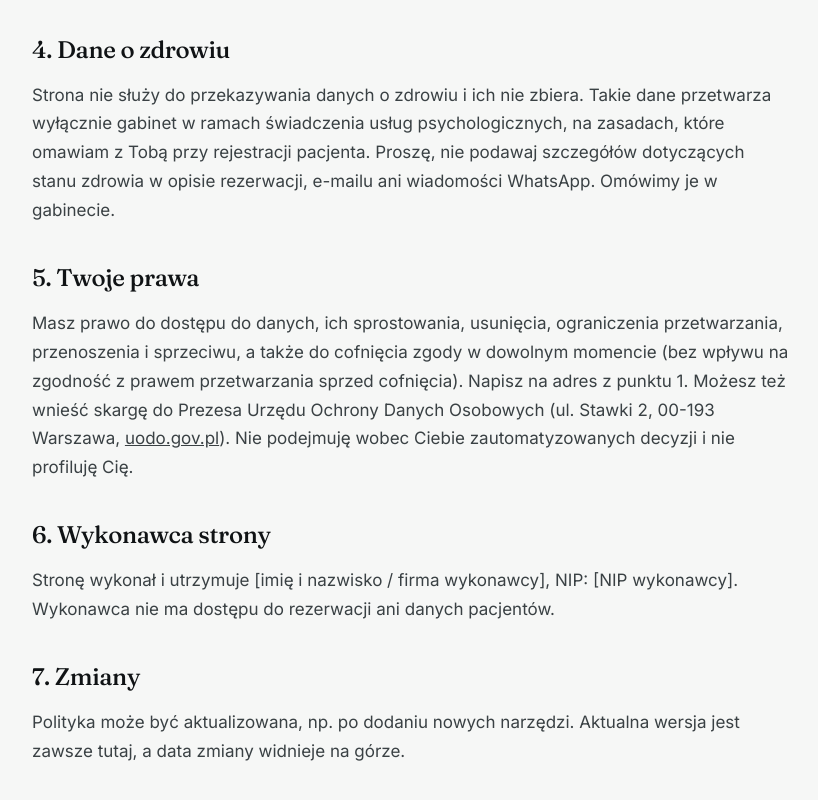
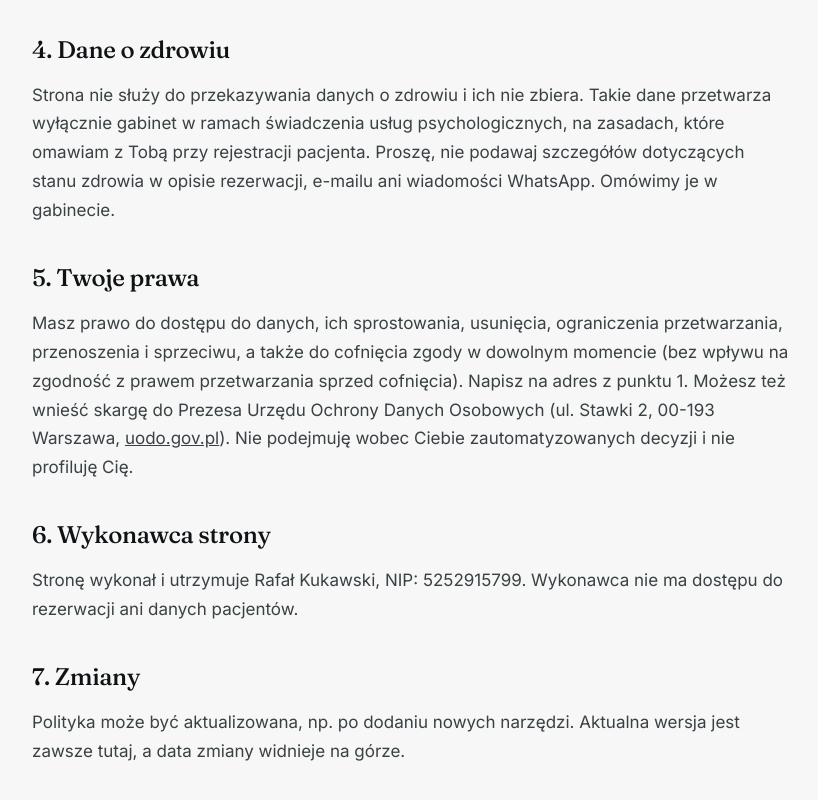
Before and after one commit to KUKARAF/aglu.pl, a plain HTML site: page polityka-prywatnosci/index.html in a window 1280 px wide. Shown: the part 1629-2429 px from the top of the page, without its empty margins (228-1046 px from the left). Drawn offline with Linux system fonts and the light colour scheme.

Commit message:
aglu: add site author details to privacy policy

```diff
--- a/polityka-prywatnosci/index.html
+++ b/polityka-prywatnosci/index.html
@@ -66,7 +66,7 @@
     <p>Masz prawo do dostępu do danych, ich sprostowania, usunięcia, ograniczenia przetwarzania, przenoszenia i sprzeciwu, a także do cofnięcia zgody w dowolnym momencie (bez wpływu na zgodność z prawem przetwarzania sprzed cofnięcia). Napisz na adres z punktu 1. Możesz też wnieść skargę do Prezesa Urzędu Ochrony Danych Osobowych (ul. Stawki 2, 00-193 Warszawa, <a href="https://uodo.gov.pl" rel="noopener">uodo.gov.pl</a>). Nie podejmuję wobec Ciebie zautomatyzowanych decyzji i nie profiluję Cię.</p>
 
     <h2>6. Wykonawca strony</h2>
-    <p>Stronę wykonał i utrzymuje [imię i nazwisko / firma wykonawcy], NIP: [NIP wykonawcy]. Wykonawca nie ma dostępu do rezerwacji ani danych pacjentów.</p>
+    <p>Stronę wykonał i utrzymuje Rafał Kukawski, NIP: 5252915799. Wykonawca nie ma dostępu do rezerwacji ani danych pacjentów.</p>
 
     <h2>7. Zmiany</h2>
     <p>Polityka może być aktualizowana, np. po dodaniu nowych narzędzi. Aktualna wersja jest zawsze tutaj, a data zmiany widnieje na górze.</p>
```
